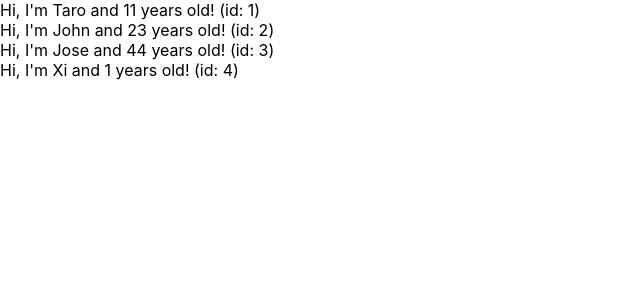
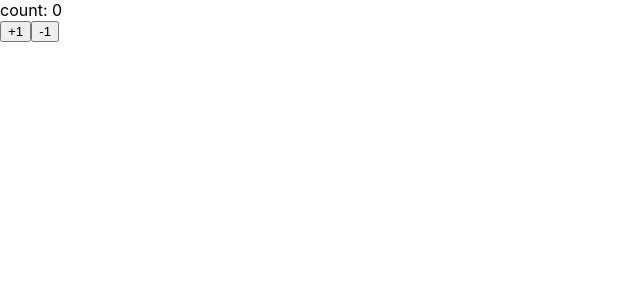
Before and after one commit to KazumasaYasui/react-redux-sample-app, a React (Create React App) app: page / in a window 1280 px wide. Shown: the top 300 px of the page, without its empty margins (0-640 px from the left). Built offline with nearby package versions, Linux system fonts and the light colour scheme.

Commit message:
[ADD] state

```diff
--- a/src/App.js
+++ b/src/App.js
@@ -1,5 +1,5 @@
-import React from 'react';
-import PropTypes from 'prop-types';
+import React, { Component } from 'react';
+// import PropTypes from 'prop-types';
 
 // class App extends Component {
 //     render() {
@@ -41,36 +41,60 @@ import PropTypes from 'prop-types';
 //   )
 // }
 
-const App = () => {
-    const profiles = [
-        { id: 1, name: "Taro", age: 11 },
-        { id: 2, name: "John", age: 23 },
-        { id: 3, name: "Jose", age: 44 },
-        { id: 4, name: "Xi" },
-    ]
-    return (
-        <div>
-            {
-                profiles.map((profile, index) => {
-                    return <User id={profile.id} name={profile.name} age={profile.age} key={index}/>
-                })
-            }
-        </div>
-    )
-}
+// const App = () => {
+//     const profiles = [
+//         { id: 1, name: "Taro", age: 11 },
+//         { id: 2, name: "John", age: 23 },
+//         { id: 3, name: "Jose", age: 44 },
+//         { id: 4, name: "Xi" },
+//     ]
+//     return (
+//         <div>
+//             {
+//                 profiles.map((profile, index) => {
+//                     return <User id={profile.id} name={profile.name} age={profile.age} key={index}/>
+//                 })
+//             }
+//         </div>
+//     )
+// }
+//
+// const User = (props) => {
+//     return <div>Hi, I'm {props.name} and {props.age} years old! (id: {props.id})</div>
+// }
+//
+// User.defaultProps = {
+//     age: 1
+// }
+//
+// User.propTypes = {
+//     id: PropTypes.number.isRequired,
+//     name: PropTypes.string,
+//     age: PropTypes.number
+// }
 
-const User = (props) => {
-    return <div>Hi, I'm {props.name} and {props.age} years old! (id: {props.id})</div>
-}
+const App = () => (<Counter />)
 
-User.defaultProps = {
-    age: 1
-}
+class Counter extends Component {
+    constructor(props) {
+        super(props)
+        this.state = { count: 0 }
+    }
 
-User.propTypes = {
-    id: PropTypes.number.isRequired,
-    name: PropTypes.string,
-    age: PropTypes.number
+    handleButton = (type) => {
+        const num = type === 'up' ? + 1 : - 1
+        this.setState({ count: this.state.count + num })
+    }
+
+    render() {
+        return (
+            <React.Fragment>
+                <div>count: { this.state.count }</div>
+                <button onClick={(_) => this.handleButton('up')}>+1</button>
+                <button onClick={(_) => this.handleButton('down')}>-1</button>
+            </React.Fragment>
+        )
+    }
 }
 
 export default App;
```
